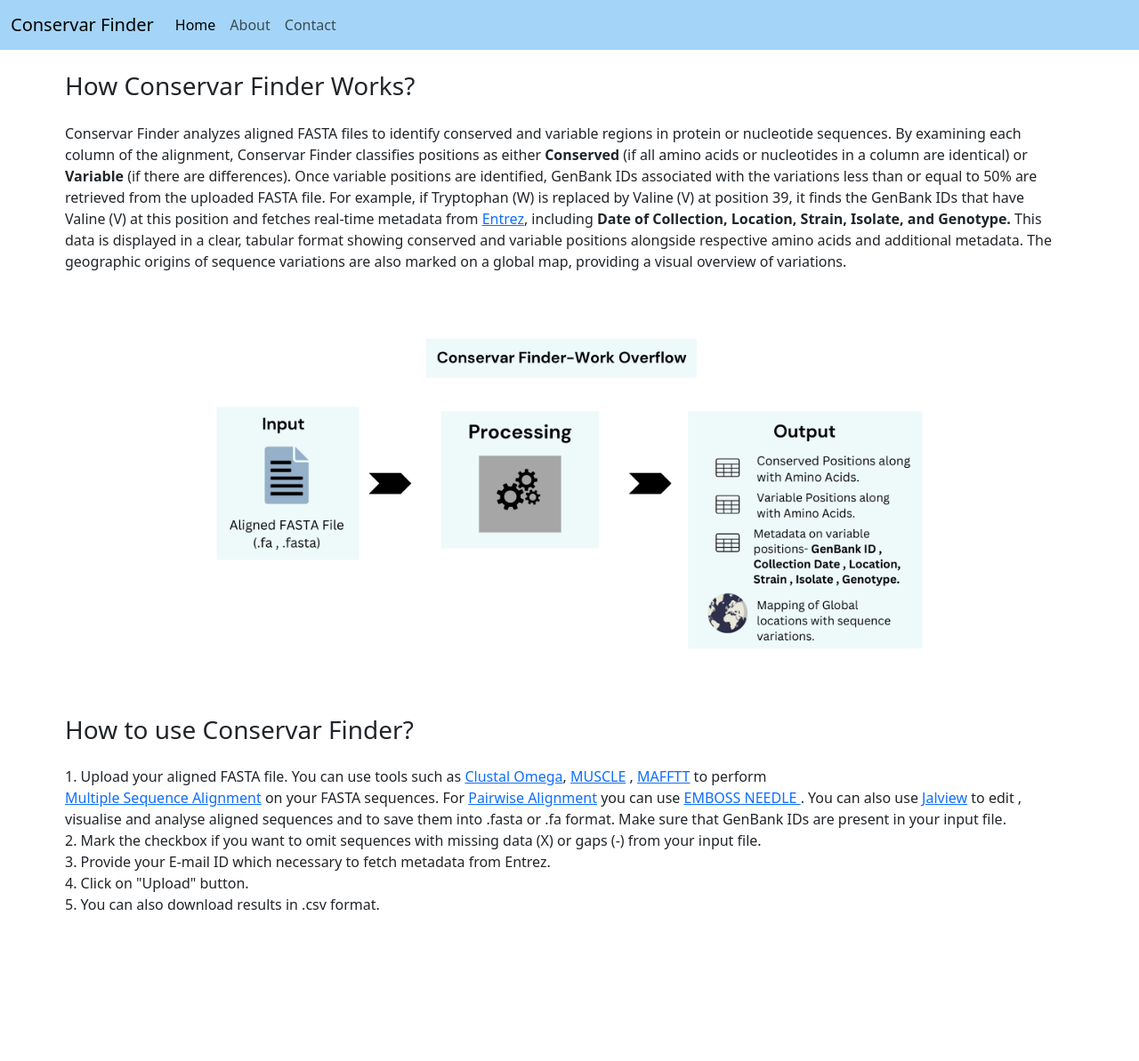
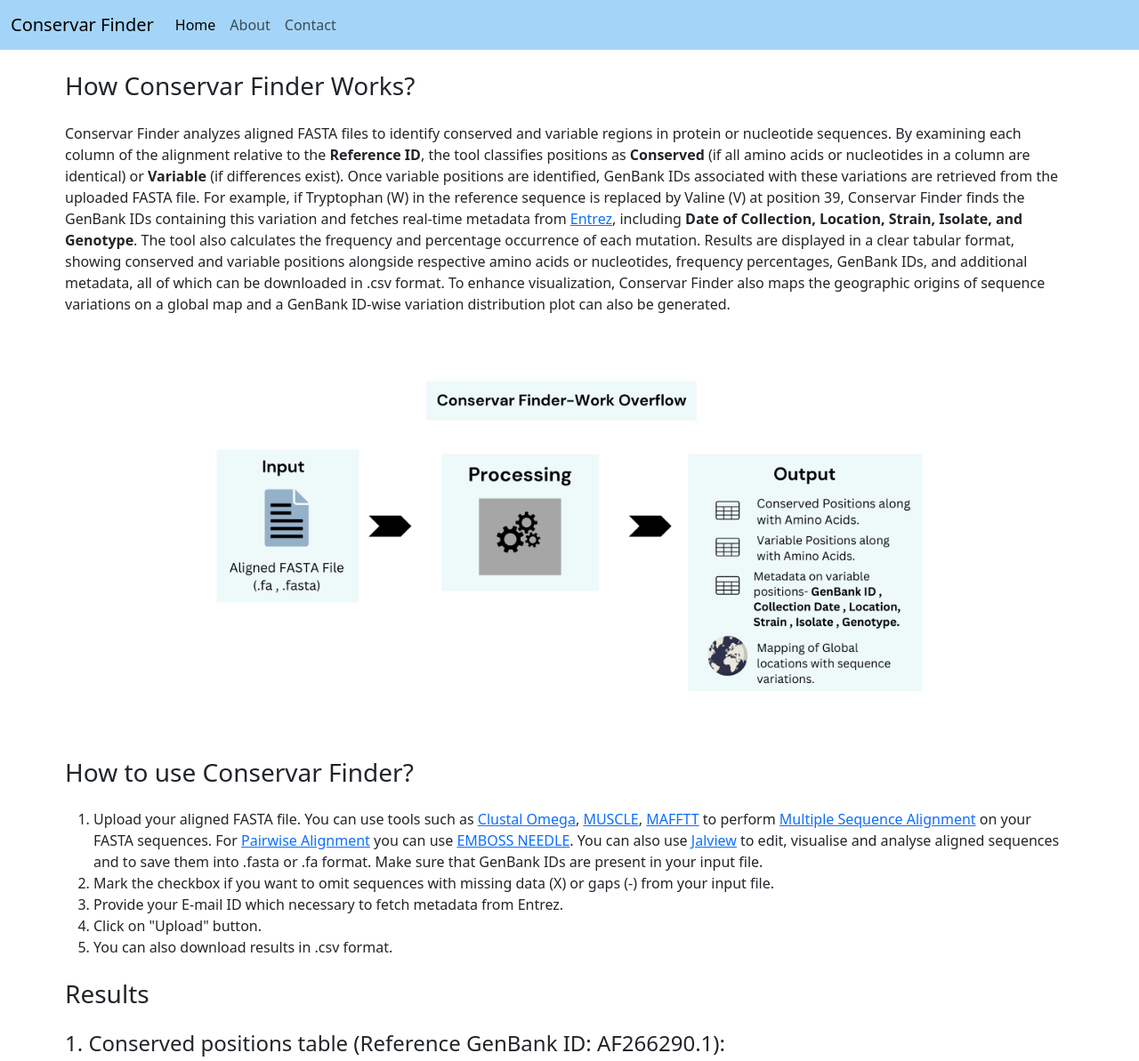
Before and after one commit to samvedk-17/Conservar-Finder, a Flask app: page /About in a window 1280 px wide. Shown: the top 1193 px of the page at 89% size. Before the commit the page ends 1023 px from the top, so only its background shows below. Run offline with Flask 3, Linux system fonts and the light colour scheme; some libraries are stand-ins or nearby versions.

Commit message:
about.html

```diff
--- a/templates/about.html
+++ b/templates/about.html
@@ -7,9 +7,7 @@
     </div>
     <div class="container my-4" style="padding-left: 3px;">
         <p class="text-align">
-            Conservar Finder analyzes aligned FASTA files to identify conserved and variable regions in protein or nucleotide sequences. By examining each column of the alignment, Conservar Finder classifies positions as either <b>Conserved</b> (if all amino acids or nucleotides in a column are identical) or <b>Variable</b> (if there are differences).
-            Once variable positions are identified, GenBank IDs associated with the variations less than or equal to 50% are retrieved from the uploaded FASTA file. For example, if Tryptophan (W) is replaced by Valine (V) at position 39, it finds the GenBank IDs that have Valine (V) at this position and fetches real-time metadata from <a href="https://www.ncbi.nlm.nih.gov/Web/Search/entrezfs.html">Entrez</a>, including <b>Date of Collection, Location, Strain, Isolate, and Genotype.</b>
-            This data is displayed in a clear, tabular format showing conserved and variable positions alongside respective amino acids and additional metadata. The geographic origins of sequence variations are also marked on a global map, providing a visual overview of variations.
+            Conservar Finder analyzes aligned FASTA files to identify conserved and variable regions in protein or nucleotide sequences. By examining each column of the alignment relative to the <b>Reference ID</b>, the tool classifies positions as <b>Conserved</b> (if all amino acids or nucleotides in a column are identical) or <b>Variable</b> (if differences exist). Once variable positions are identified, GenBank IDs associated with these variations are retrieved from the uploaded FASTA file. For example, if Tryptophan (W) in the reference sequence is replaced by Valine (V) at position 39, Conservar Finder finds the GenBank IDs containing this variation and fetches real-time metadata from <a href="https://www.ncbi.nlm.nih.gov/Web/Search/entrezfs.html">Entrez</a>, including <b>Date of Collection, Location, Strain, Isolate, and Genotype</b>. The tool also calculates the frequency and percentage occurrence of each mutation. Results are displayed in a clear tabular format, showing conserved and variable positions alongside respective amino acids or nucleotides, frequency percentages, GenBank IDs, and additional metadata, all of which can be downloaded in .csv format. To enhance visualization, Conservar Finder also maps the geographic origins of sequence variations on a global map and a GenBank ID-wise variation distribution plot can also be generated.
         </p>
     </div>
     <div class="container my-4">
@@ -18,22 +16,59 @@
             <div class="d-flex justify-content-center align-items-center">
                 <img src="{{ url_for('static', filename='Input-hz.png') }}" alt="Conservar Finder Workflow" class="img-fluid" style="width: 800px; height: auto;">
             </div>
-
         </div>
     </div>
     <div class="container my-4" style="padding-left: 3px;">
         <h3 class="text-left">How to use Conservar Finder?</h3>
     </div>
     <div class="container my-4" style="padding-left: 3px;">
-        <p class="text-align">
-            1. Upload your aligned FASTA file. You can use tools such as <a href = "https://www.ebi.ac.uk/jdispatcher/msa/clustalo">Clustal Omega</a>, <a href = "https://www.ebi.ac.uk/jdispatcher/msa/muscle?stype=protein">MUSCLE</a> , <a href = "https://mafft.cbrc.jp/alignment/server/index.html" >MAFFTT</a> to perform <br> <a href = "https://en.wikipedia.org/wiki/Multiple_sequence_alignment">Multiple Sequence Alignment</a> on your FASTA sequences.
-            For <a href = "https://en.wikipedia.org/wiki/Sequence_alignment#Pairwise_alignment">Pairwise Alignment</a> you can use <a href = "https://www.ebi.ac.uk/jdispatcher/psa/emboss_needle" >EMBOSS NEEDLE </a>. You can also use <a href = "https://www.jalview.org/">Jalview</a> to edit , visualise and analyse aligned sequences and to save them into .fasta or .fa format.  Make sure that GenBank IDs are present in your input file.<br>
-            2. Mark the checkbox if you want to omit sequences with missing data (X) or gaps (-) from your input file.<br>
-            3. Provide your E-mail ID which necessary to fetch metadata from Entrez.<br>
-            4. Click on "Upload" button.<br>
-            5. You can also download results in .csv format.
-        </p>
-
+        <ol class="text-align">
+            <li>Upload your aligned FASTA file. You can use tools such as <a href="https://www.ebi.ac.uk/jdispatcher/msa/clustalo">Clustal Omega</a>, <a href="https://www.ebi.ac.uk/jdispatcher/msa/muscle?stype=protein">MUSCLE</a>, <a href="https://mafft.cbrc.jp/alignment/server/index.html">MAFFTT</a> to perform <a href="https://en.wikipedia.org/wiki/Multiple_sequence_alignment">Multiple Sequence Alignment</a> on your FASTA sequences. For <a href="https://en.wikipedia.org/wiki/Sequence_alignment#Pairwise_alignment">Pairwise Alignment</a> you can use <a href="https://www.ebi.ac.uk/jdispatcher/psa/emboss_needle">EMBOSS NEEDLE</a>. You can also use <a href="https://www.jalview.org/">Jalview</a> to edit, visualise and analyse aligned sequences and to save them into .fasta or .fa format. Make sure that GenBank IDs are present in your input file.</li>
+            <li>Mark the checkbox if you want to omit sequences with missing data (X) or gaps (-) from your input file.</li>
+            <li>Provide your E-mail ID which necessary to fetch metadata from Entrez.</li>
+            <li>Click on "Upload" button.</li>
+            <li>You can also download results in .csv format.</li>
+        </ol>
     </div>
 
+    <div class="container my-4" style="padding-left: 3px;">
+        <h3 class="text-left">Results</h3>
+        <div class="results-section my-4">
+            <div class="result-item mb-5">
+                <h4>1. Conserved positions table (Reference GenBank ID: AF266290.1):</h4>
+                <div class="text-center">
+                    <img src="{{ url_for('static', filename='consv_table.png') }}" alt="conserved positions table" class="img-fluid mb-3" style="width: 1500px; height: auto;">
+                </div>
+            </div>
+
+            <div class="result-item mb-5">
+                <h4>2. Variable positions table:</h4>
+                <div class="text-center">
+                    <img src="{{ url_for('static', filename='variable_pos_table.png') }}" alt="variable positions table" class="img-fluid mb-3" style="width: 1500px; height: auto;">
+                    <img src="{{ url_for('static', filename='csv_down.png') }}" alt="csv download" class="img-fluid mb-3" style="width: 1500px; height: auto;">
+                </div>
+            </div>
+
+            <div class="result-item mb-5">
+                <h4>3. Metadata table:</h4>
+                <div class="text-center">
+                    <img src="{{ url_for('static', filename='metadata_table.png') }}" alt="metadata table" class="img-fluid mb-3" style="width: 1500px; height: auto;">
+                </div>
+            </div>
+
+            <div class="result-item mb-5">
+                <h4>4. Geographic Map of Variable Positions:</h4>
+                <div class="text-center">
+                    <img src="{{ url_for('static', filename='maps.png') }}" alt="geographic Map of Variable Positions" class="img-fluid mb-3" style="width: 1500px; height: auto;">
+                </div>
+            </div>
+
+            <div class="result-item mb-5">
+                <h4>5. GenBank ID Variation Distribution:</h4>
+                <div class="text-center">
+                    <img src="{{ url_for('static', filename='genbank_var_plot.png') }}" alt="genBank ID Variation Distribution" class="img-fluid mb-3" style="width: 1500px; height: auto;">
+                </div>
+            </div>
+        </div>
+    </div>
 {% endblock body %}
```
